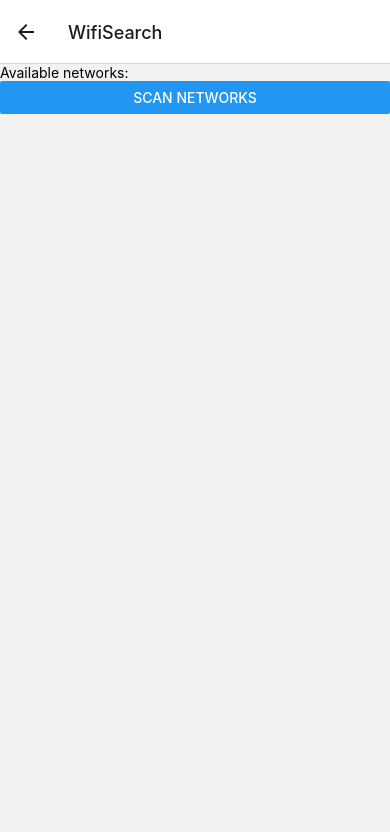
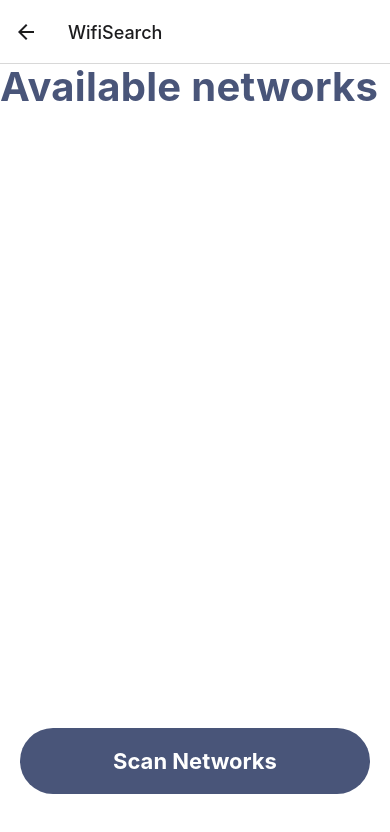
Before and after one commit to Esrefylmz/ENS492Mobile, a React Native app: screen /WifiSearch in a window 390 px wide. Shown: the top 832 px of the page. Built offline with nearby package versions, Linux system fonts and the light colour scheme.

Commit message:
wifi connection added

```diff
--- a/pages/WifiSearch.js
+++ b/pages/WifiSearch.js
@@ -1,5 +1,5 @@
 import React from 'react';
-import { View, Text, Button, PermissionsAndroid } from 'react-native';
+import { View, Text, Linking, TouchableOpacity, PermissionsAndroid, StyleSheet } from 'react-native';
 import WifiManager from 'react-native-wifi-reborn';
 
 async function requestLocationPermission() {
@@ -28,6 +28,16 @@ async function requestLocationPermission() {
   }
 }
 
+async function connectToWifi(ssid) {
+  try {
+    const isConnected = await WifiManager.connectToProtectedSSID(ssid, '', false);
+    console.log('Connected to network:', ssid);
+  } catch (error) {
+    console.log('Error connecting to network:', ssid, error);
+  }
+}
+
+
 function WifiSearch() {
   const [networks, setNetworks] = React.useState([]);
 
@@ -44,14 +54,84 @@ function WifiSearch() {
   };
 
   return (
-    <View>
-      <Text>Available networks:</Text>
+    <><View style={homePageStyles.bodyContainer}>
+      <Text style={homePageStyles.bodyText}>Available networks</Text>
       {networks.map((network, index) => (
-        <Text key={index}>{network.SSID}</Text>
-      ))}
-      <Button title="Scan networks" onPress={scanNetworks} />
-    </View>
+      <View style={homePageStyles.networkContainer} key={index}>
+        <Text style={homePageStyles.wifiText}>- {network.SSID}</Text>
+        <TouchableOpacity style={homePageStyles.connectButton} onPress={() => connectToWifi(network.SSID)}>
+          <Text style={homePageStyles.connectButtonText}>Connect</Text>
+        </TouchableOpacity>
+      </View>
+    ))}
+    </View><View style={homePageStyles.buttonContainer}>
+        <TouchableOpacity style={homePageStyles.button} onPress={scanNetworks}>
+          <Text style={homePageStyles.buttonText}>Scan Networks</Text>
+        </TouchableOpacity>
+      </View></>
   );
 }
 
 export default WifiSearch;
+
+const homePageStyles = StyleSheet.create({
+  bodyContainer: {
+    flex: 1,
+    flexDirection: "column",
+    backgroundColor: "white",
+  },
+  bodyText: {
+    fontSize: 40,
+    lineHeight: 45,
+    fontWeight: "bold",
+    letterSpacing: 0.3,
+    color: "#495579",
+  },
+  wifiText: {
+    fontSize: 20,
+    lineHeight: 45,
+    color: "#495579",
+    marginLeft: 10,
+  },
+  networkContainer:{
+    flex: 1,
+    flexDirection: "row",
+    backgroundColor: "white",
+    justifyContent: "space-between",
+  },
+  connectButton: {
+    backgroundColor: '#495579',
+    borderRadius: 10,
+    padding: 8,
+    width: 70,
+    marginBottom: 272,
+    marginTop: 6,
+  },
+  connectButtonText:{
+    color: 'white',
+    fontSize: 14,
+    fontWeight: 'bold',
+    textAlign: 'center',
+  },
+  buttonContainer: {
+    flex: 1,
+    flexDirection: "column",
+    backgroundColor: "white",
+    justifyContent: "flex-end",
+    alignItems: "center",
+  },
+  button: {
+    backgroundColor: '#495579',
+    borderRadius: 50,
+    padding: 20,
+    marginVertical: 10,
+    width: 350,
+    marginBottom: 50,
+  },
+  buttonText: {
+    color: 'white',
+    fontSize: 22,
+    fontWeight: 'bold',
+    textAlign: 'center',
+  },
+});
```
